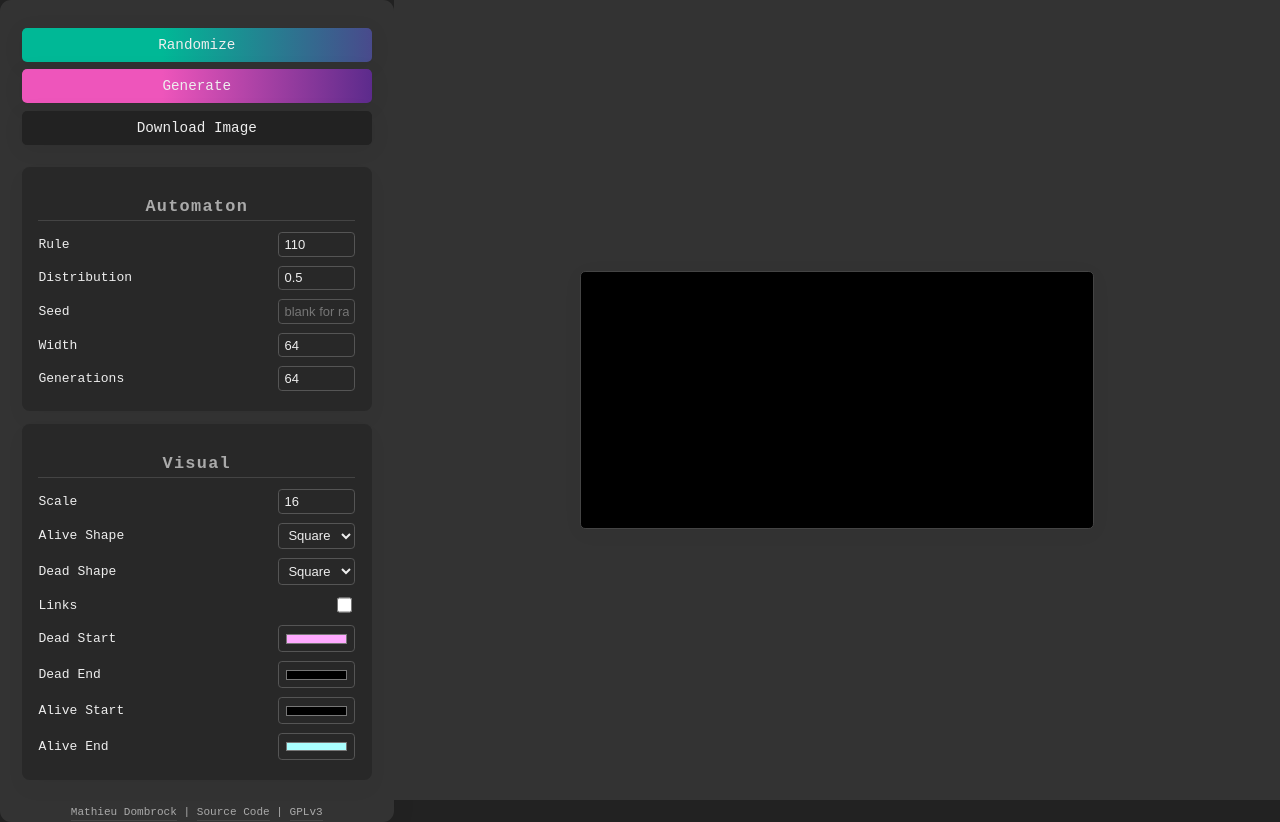
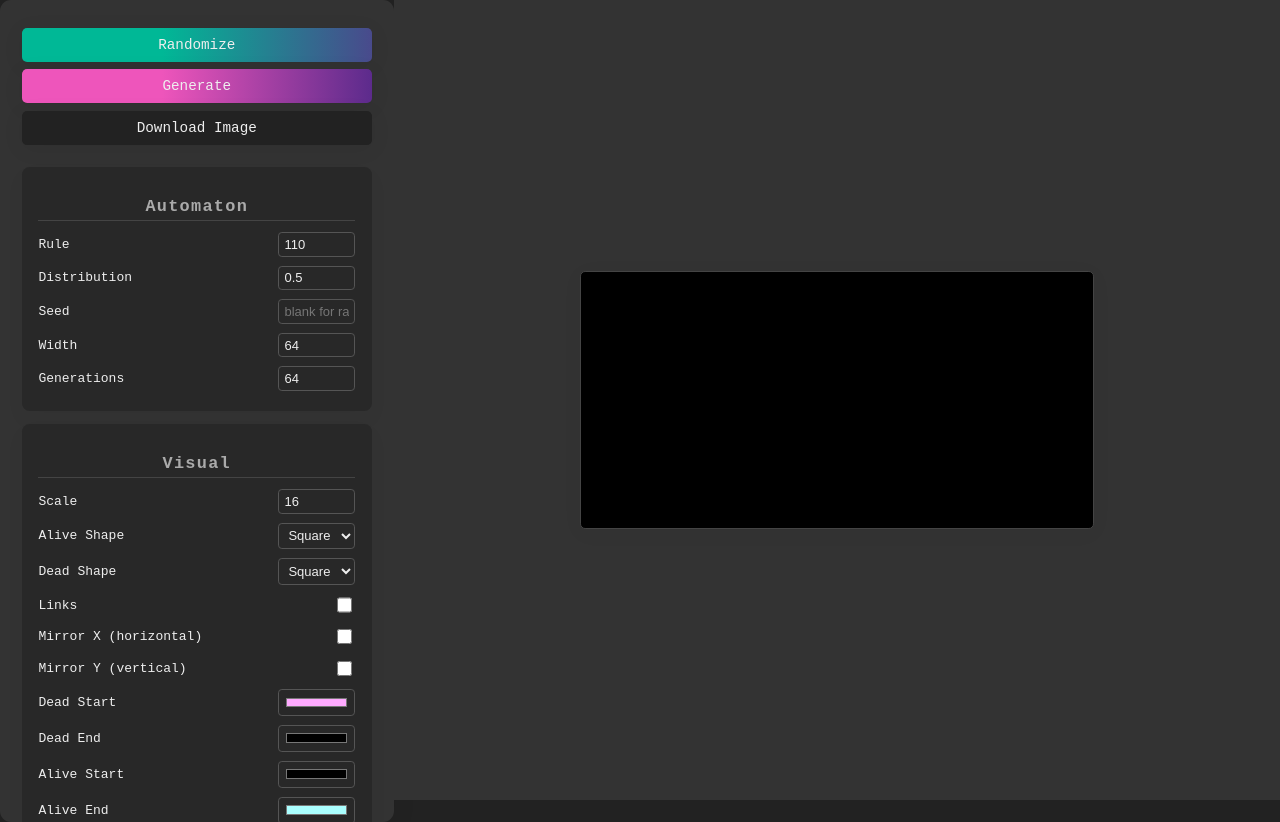
Before and after one commit to matdombrock/ecars, a plain HTML site: page webui/index.html in a window 1280 px wide. Drawn offline with Linux system fonts and the light colour scheme; a script that the page names is missing; a web font is replaced by a local one.

Commit message:
Web UI: add Mirror X/Y checkboxes

```diff
--- a/webui/index.html
+++ b/webui/index.html
@@ -85,6 +85,14 @@
             <input type="checkbox" id="links">
           </div>
           <div class="form-row">
+            <label for="mirror_x">Mirror X (horizontal)</label>
+            <input type="checkbox" id="mirror_x">
+          </div>
+          <div class="form-row">
+            <label for="mirror_y">Mirror Y (vertical)</label>
+            <input type="checkbox" id="mirror_y">
+          </div>
+          <div class="form-row">
             <label for="dead_color_from">Dead Start</label>
             <input type="color" id="dead_color_from" value="#ffaaff">
           </div>
```
